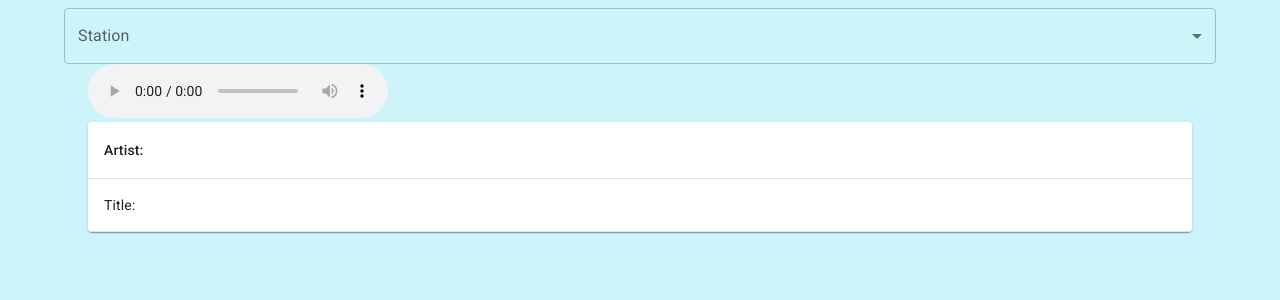
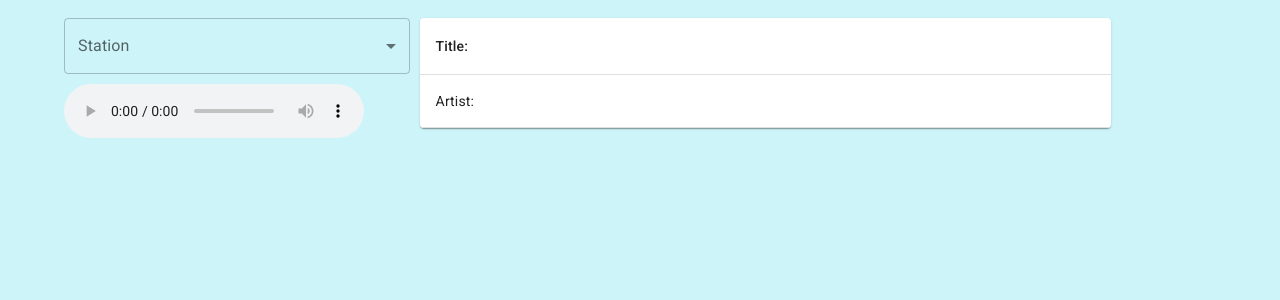
Before and after one commit to tobycm/toby-radio-app, a React (Create React App) app: page / in a window 1280 px wide. Shown: the top 300 px of the page. Built offline with nearby package versions, Linux system fonts and the light colour scheme.

Commit message:
update gitignore + release

```diff
--- a/public/css/style.css
+++ b/public/css/style.css
@@ -1,3 +1,27 @@
 body {
     background-color: #cdf5f9;
     }
+
+.radio_station {
+    display: inline-block;
+}
+
+#song_info_table {
+    width: 60%;
+    margin: 10px;
+    position: relative;
+}
+
+#audio_player {
+    margin-top: 10px;
+}
+
+#radio-select-name {
+    width: 20%;
+
+}
+
+#left_page {
+    width: 30%;
+    position: left;
+}
--- a/src/App.js
+++ b/src/App.js
@@ -8,7 +8,6 @@ async function fetchMetadata(name) {
 }
 
 async function loadRadio(choice) {
-  console.log(choice);
   await metadataLoop(choice.target.value);
 
 }
@@ -16,14 +15,14 @@ async function loadRadio(choice) {
 async function metadataLoop(name) {
 
   const metadata = await fetchMetadata(name);
-  console.log(metadata);
   const artist_text = document.querySelector('#artist_text');
   const title_text = document.querySelector('#title_text');
   artist_text.replaceChildren("Artist: " + metadata.artist);
-  title_text.replaceChildren("Song: " + metadata.song);
+  title_text.replaceChildren("Title: " + metadata.song);
 
   const audio_player = document.querySelector('#audio_player');
   audio_player.src = "https://radio.tobycm.ga/" + name;
+  audio_player.play();
 
 }
 
@@ -31,7 +30,7 @@ export default function App() {
     return (
       <Container>
         <link rel="stylesheet" href="css/style.css"/>
-
+        <div className="radio_station" id="left_page">
         <FormControl fullWidth>
           <InputLabel id="radio-select-name">Station</InputLabel>
             <Select
@@ -45,28 +44,27 @@ export default function App() {
               <MenuItem value={"moody"}>Moody</MenuItem>
             </Select>
         </FormControl>
-        <Container>
         <ReactAudioPlayer
           src = ""
           controls
           id = "audio_player"
         />
+        </div>
 
-          <TableContainer component={Paper}>
-            <Table sx={{ minWidth: 650 }} aria-label="simple table">
+        <TableContainer component={Paper} className="radio_station" id="song_info_table">
+          <Table sx={{ minWidth: 250 }} aria-label="simple table">
             <TableHead>
             <TableRow>
-                <TableCell id="artist_text">Artist: </TableCell>
+              <TableCell id="title_text">Title: </TableCell>
             </TableRow>
             </TableHead>
             <TableBody>
             <TableRow>
-                <TableCell id="title_text">Title: </TableCell>
+              <TableCell id="artist_text">Artist: </TableCell>
             </TableRow>
             </TableBody>
           </Table>
         </TableContainer>
-        </Container>
 
 
 
```
Also changed, not shown: 1 other file (tests, documents, lock files or other folders). Lines whose indentation alone changed are shown as unchanged.
